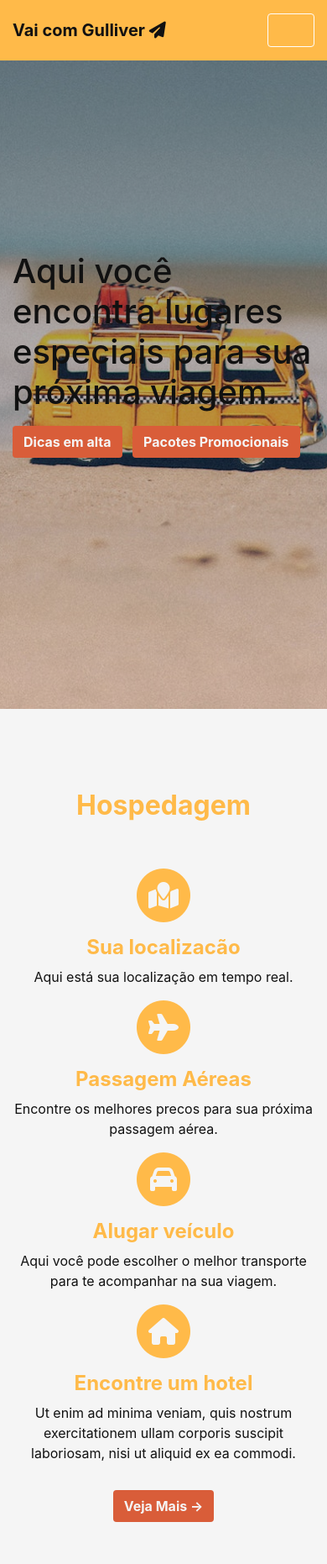
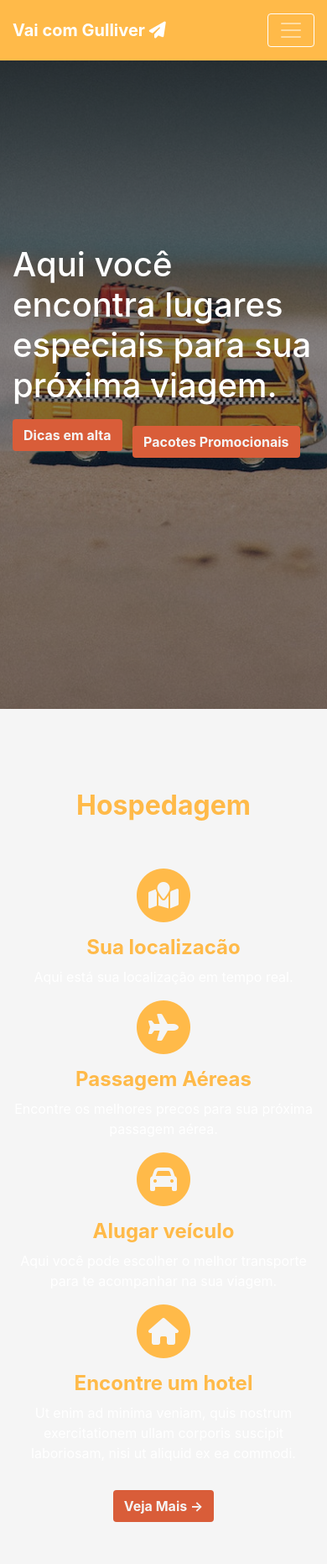
Before and after one commit to giselearaujos/VaiComGulliver, a PHP site: page /home.html in a window 390 px wide. Shown: the top 1862 px of the page at 84% size. Run offline with PHP 8.4, Linux system fonts and the light colour scheme; some libraries are stand-ins or nearby versions.

Commit message:
:iphone: Updade in responsiveness

```diff
--- a/css/styles.css
+++ b/css/styles.css
@@ -213,6 +213,28 @@ a:hover {
 
 /* SMALL SCREENS */
 @media screen and (max-width: 767px) {
+  .hero::after {
+    content: "";
+    position: absolute;
+    top: 0;
+    right: 0;
+    bottom: 0;
+    left: 0;
+    background: linear-gradient(
+      rgba(0, 0, 0, 0.85) 0,
+      rgba(0, 0, 0, 0.472) 50%,
+      rgba(0, 0, 0, 0.508) 100%
+    );
+  }
+
+  .text-second-color {
+    color: #FFFFFF;
+  }
+
+  .btn-mobile {
+    margin-bottom: 1rem;
+  }
+
   .page-footer .footer-child {
     text-align: center;
   }
--- a/home.html
+++ b/home.html
@@ -32,7 +32,7 @@
   </div>
   <header class="fixed-top page-header bg-header">
     <div class="container-fluid container-fluid-max">
-      <nav id="navbar" class="navbar navbar-expand-lg">
+      <nav id="navbar" class="navbar navbar-expand-lg navbar-dark">
         <a class="navbar-brand" href="#home">Vai com Gulliver <span class="fas fa-paper-plane"></span></a>
         <button class="navbar-toggler" type="button" data-toggle="collapse" data-target="#navbarNav"
           aria-controls="navbarNav" aria-expanded="false" aria-label="Toggle navigation">
@@ -53,7 +53,7 @@
               <a class="nav-link" href="#request-us">Fale conosco</a>
             </li>
           </ul>
-          <div class="text-second-color">
+          <div class="text-white">
             <input type="checkbox" class="checkbox" id="chk" />
             <label class="label d-none d-xl-inline mr-2" for="chk">
               <i class="fas fa-moon"></i>
@@ -84,7 +84,7 @@
               Aqui você encontra lugares especiais para sua próxima viagem.
             </h1>
             <div class="mt-3">
-              <a class="btn primary-color text-third-color mr-2" href="" role="button">Dicas em alta</a>
+              <a class="btn primary-color text-third-color mr-2 btn-mobile" href="" role="button">Dicas em alta</a>
               <a class="btn primary-color text-third-color" href="" role="button">Pacotes Promocionais</a>
             </div>
           </div>
@@ -295,7 +295,7 @@
   <footer class="py-5 page-footer">
     <div class="container-fluid container-fluid-max">
       <div class="row">
-        <div class="col-12 col-md-6 text-second-color copyright">
+        <div class="col-12 col-md-6 text-second-color footer-child copyright">
           VaiComGulliver © 2023
         </div>
         <div class="col-12 col-md-6 footer-child footer-links">
```
Also changed, not shown: hospedagem.html (+4 -4 lines).
